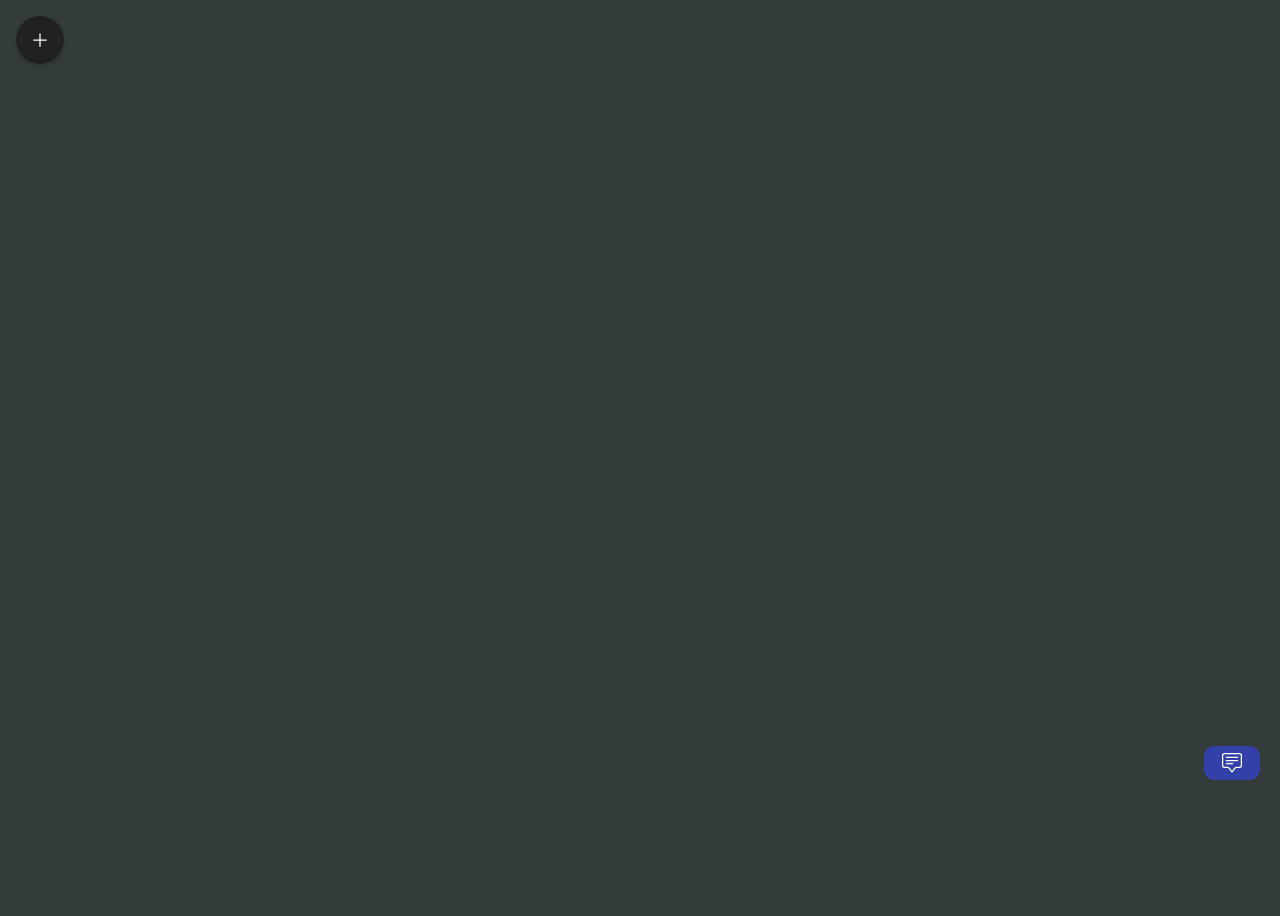
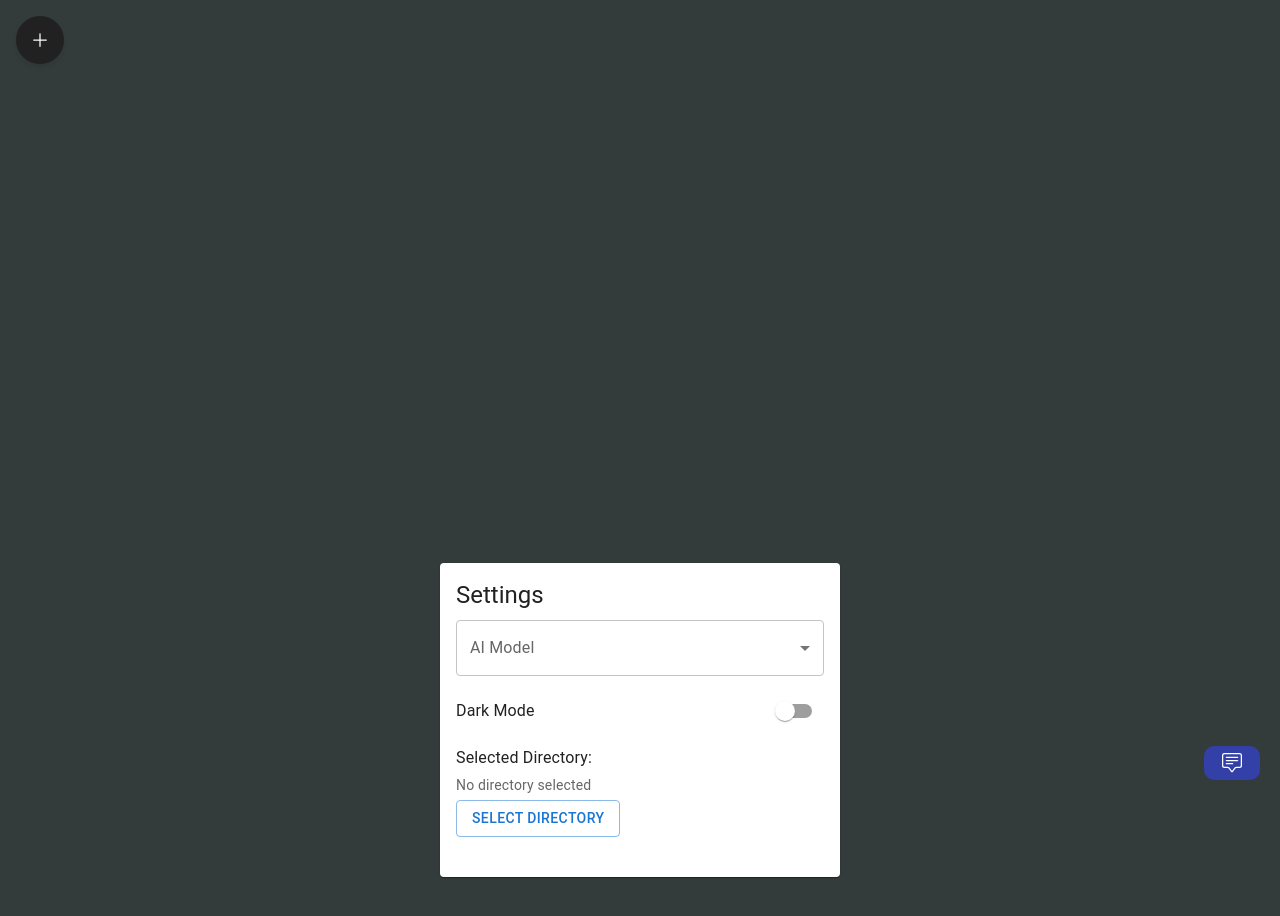
Before and after one commit to TLAMHutto/ollamaChat, a React (Vite) app: page /pages/Settings in a window 1280 px wide. Shown: the top 916 px of the page. Before the commit the page ends 800 px from the top, so only its background shows below. Built offline with nearby package versions, Linux system fonts and the light colour scheme.

Commit message:
settings page and card

```diff
--- a/package.json
+++ b/package.json
@@ -10,8 +10,11 @@
     "preview": "vite preview"
   },
   "dependencies": {
+    "@emotion/styled": "^11.13.0",
     "@heroicons/react": "^2.1.5",
     "@material-tailwind/react": "^2.1.10",
+    "@mui/material": "^6.0.2",
+    "@mui/styled-engine": "^6.0.2",
     "axios": "^1.7.7",
     "concurrently": "^8.2.2",
     "cors": "^2.8.5",
@@ -19,7 +22,8 @@
     "ollama": "^0.5.8",
     "react": "^18.2.0",
     "react-dom": "^18.2.0",
-    "react-icons": "^5.3.0"
+    "react-icons": "^5.3.0",
+    "react-router-dom": "^6.26.1"
   },
   "devDependencies": {
     "@types/react": "^18.2.64",
--- a/src/App.jsx
+++ b/src/App.jsx
@@ -1,17 +1,26 @@
 // ./renderer/src/App.js (React component)
 import React, { useState } from 'react';
+import { BrowserRouter as Router, Route, Routes } from 'react-router-dom';
 import axios from 'axios';
+import './index.css'
 import ChatWidget from './components/ChatWidget'
 import { SpeedDialButton } from './components/SpeedDialButton';
-import './index.css'
+import Settings from './pages/Settings'
+import HomePage from './pages/HomePage';
 function App() {
 
 
   return (
-    <div>
-      <SpeedDialButton />
-      <ChatWidget />
-    </div>
+    <Router>
+      <div>
+        <SpeedDialButton />
+        <ChatWidget />
+        <Routes>
+          <Route path="/" element={<HomePage/>}></Route>
+          <Route path="/pages/Settings" element={<Settings/>} /> {/* Add your new route here */}
+        </Routes>
+      </div>
+    </Router>
   );
 }
 
--- /dev/null
+++ b/src/components/SettingsCard.jsx
@@ -0,0 +1,99 @@
+import React, { useState } from 'react';
+import {
+  Card,
+  CardContent,
+  Typography,
+  FormControl,
+  InputLabel,
+  Select,
+  MenuItem,
+  Switch,
+  Button,
+  Box,
+  ThemeProvider,
+  createTheme,
+} from '@mui/material';
+
+const SettingsCard = () => {
+  const [aiModel, setAiModel] = useState('');
+  const [darkMode, setDarkMode] = useState(false);
+  const [selectedDirectory, setSelectedDirectory] = useState('');
+
+  const handleAiModelChange = (event) => {
+    setAiModel(event.target.value);
+  };
+
+  const handleThemeChange = () => {
+    setDarkMode(!darkMode);
+  };
+
+  const handleDirectorySelection = () => {
+    // Implement directory selection logic here
+    // For now, we'll just set a placeholder value
+    setSelectedDirectory('/user/documents/app-data');
+  };
+
+  const theme = createTheme({
+    palette: {
+      mode: darkMode ? 'dark' : 'light',
+    },
+  });
+
+  return (
+    <ThemeProvider theme={theme}>
+      <Box
+        sx={{
+          display: 'flex',
+          justifyContent: 'center',
+          alignItems: 'center',
+          minHeight: '100vh', // This ensures the box takes up the full viewport height
+        }}
+      >
+        <Card sx={{ width: '100%', maxWidth: 400, m: 2 }}>
+          <CardContent>
+            <Typography variant="h5" component="div" gutterBottom>
+              Settings
+            </Typography>
+
+            <Box sx={{ mb: 2 }}>
+              <FormControl fullWidth>
+                <InputLabel id="ai-model-label">AI Model</InputLabel>
+                <Select
+                  labelId="ai-model-label"
+                  value={aiModel}
+                  label="AI Model"
+                  onChange={handleAiModelChange}
+                >
+                  <MenuItem value="gpt-3.5">GPT-3.5</MenuItem>
+                  <MenuItem value="gpt-4">GPT-4</MenuItem>
+                  <MenuItem value="claude-2">Claude 2</MenuItem>
+                </Select>
+              </FormControl>
+            </Box>
+
+            <Box sx={{ mb: 2, display: 'flex', alignItems: 'center', justifyContent: 'space-between' }}>
+              <Typography>Dark Mode</Typography>
+              <Switch
+                checked={darkMode}
+                onChange={handleThemeChange}
+                inputProps={{ 'aria-label': 'theme switch' }}
+              />
+            </Box>
+
+            <Box sx={{ mb: 2 }}>
+              <Typography gutterBottom>Selected Directory:</Typography>
+              <Typography variant="body2" color="text.secondary" gutterBottom>
+                {selectedDirectory || 'No directory selected'}
+              </Typography>
+              <Button variant="outlined" onClick={handleDirectorySelection}>
+                Select Directory
+              </Button>
+            </Box>
+          </CardContent>
+        </Card>
+      </Box>
+    </ThemeProvider>
+  );
+};
+
+export default SettingsCard;
--- a/src/components/SpeedDialButton.jsx
+++ b/src/components/SpeedDialButton.jsx
@@ -12,6 +12,8 @@ import {
     CogIcon,
     Square3Stack3DIcon,
   } from "@heroicons/react/24/outline";
+  import { useNavigate } from 'react-router-dom'
+
 
   export function SpeedDialButton() {
     const labelProps = {
@@ -19,6 +21,11 @@ import {
       color: "white",
       className:
       "absolute top-2/4 -right-0 -translate-y-2/4 -translate-x-1/15 font-normal side-text",
+    };
+
+    const navigate = useNavigate()
+    const handleClick = (path) => {
+      navigate(path);
     };
 
     return (
@@ -29,13 +36,14 @@ import {
               <IconButton size="lg" className="rounded-full">
                 <PlusIcon className="h-5 w-5 transition-transform group-hover:rotate-45" />
               </IconButton>
+
             </SpeedDialHandler>
             <SpeedDialContent>
-              <SpeedDialAction className="flex items-center">
+              <SpeedDialAction onClick={() => handleClick('/')} className="flex items-center">
                 <HomeIcon className="h-5 w-5" />
 
               </SpeedDialAction>
-              <SpeedDialAction className="flex items-center">
+              <SpeedDialAction onClick={() => handleClick('/pages/Settings')} className="flex items-center">
                 <CogIcon className="h-5 w-5" />
 
               </SpeedDialAction>
--- /dev/null
+++ b/src/pages/HomePage.jsx
@@ -0,0 +1,11 @@
+import React from 'react'
+
+const HomePage = () => {
+  return (
+    <div>
+      <p> Home page</p>
+    </div>
+  )
+}
+
+export default HomePage
--- /dev/null
+++ b/src/pages/Settings.jsx
@@ -0,0 +1,14 @@
+// ./pages/Settings.jsx
+import React from 'react';
+import SettingsCard from '../components/SettingsCard';
+
+const Settings = () => {
+  console.log('Settings component is rendered'); // Debugging output
+  return (
+    <div>
+        <SettingsCard/>
+    </div>
+  );
+}
+
+export default Settings;
```
Also changed, not shown: 1 other file (tests, documents, lock files or other folders).
